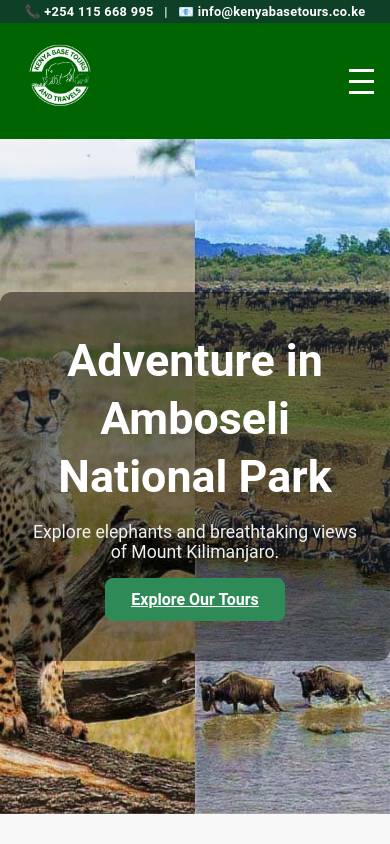
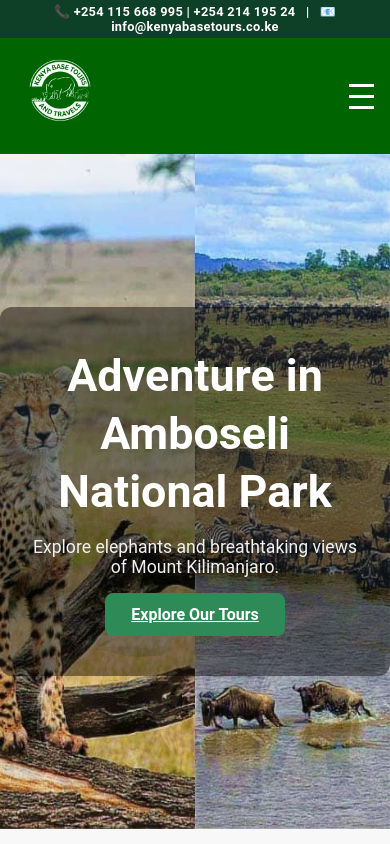
Before and after one commit to Muyundo/kenya-base-tours, a React (Create React App) app: page / in a window 390 px wide. Shown: the top 844 px of the page. Built offline with nearby package versions, Linux system fonts and the light colour scheme.

Commit message:
update navbar t page with new phone number

```diff
--- a/src/components/Navbar.js
+++ b/src/components/Navbar.js
@@ -12,7 +12,7 @@ function Navbar() {
       {/* ✅ Top Info Bar */}
       <div className="top-bar">
         <p>
-          📞 <a href="tel:+254 115 668 995">+254 115 668 995</a> &nbsp; | &nbsp;
+          📞 <a href="tel:+254 115 668 995">+254 115 668 995 | +254 214 195 24</a> &nbsp; | &nbsp;
           📧 <a href="mailto:info@kenyabasetours.co.ke">info@kenyabasetours.co.ke</a>
         </p>
       </div>
```
